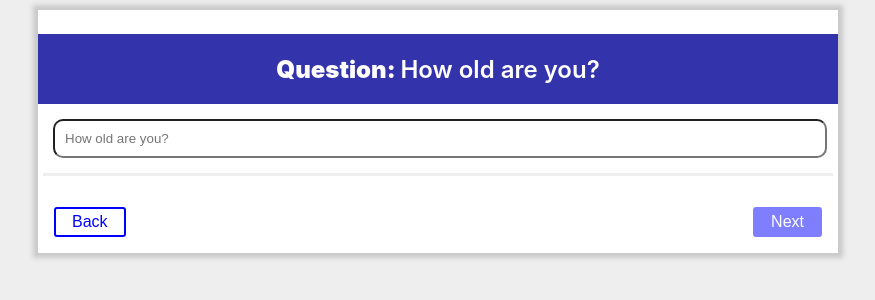
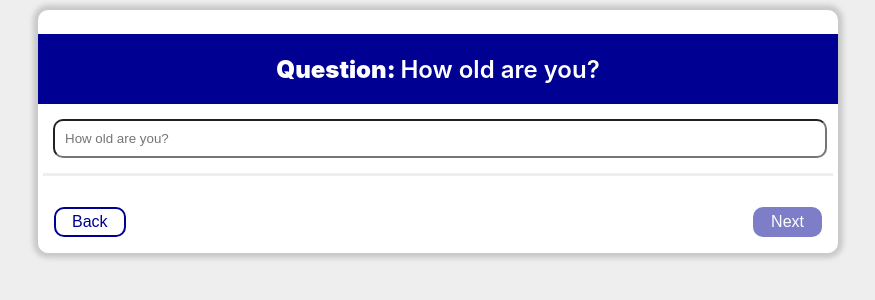
Before and after one commit to samaronybarros/liqid, a React (Create React App) app in the folder client/: page / in a window 1280 px wide. Shown: the top 300 px of the page, without its empty margins (202-1077 px from the left). Built offline with nearby package versions, Linux system fonts and the light colour scheme.

Commit message:
Updates with new Style

```diff
--- a/client/src/components/elements/Button.jsx
+++ b/client/src/components/elements/Button.jsx
@@ -1,8 +1,10 @@
 import React, { Component } from 'react'
+
 import styled, { css } from 'styled-components'
 import PropTypes from 'prop-types'
+import { Link } from 'react-router-dom'
 
-import { Link } from 'react-router-dom'
+import Style from './Style'
 
 const disabledStyle = css`
     opacity: 0.5;
@@ -12,23 +14,25 @@ const disabledStyle = css`
 `
 
 const Wrapper = styled.button`
-    background: ${props => (props.primary ? 'blue' : 'white')};
-    color: ${props => (props.primary ? 'white' : 'blue')};
+    background: ${props => (props.primary ? Style.primaryColor : Style.secondaryColor)};
+    color: ${props => (props.primary ? Style.secondaryColor : Style.primaryColor)};
 
     font-size: 1em;
     margin: 1em;
     padding: 0.25em 1em;
-    border: 2px solid blue;
-    border-radius: 3px;
+    border: 2px solid ${Style.primaryColor};
+    border-radius: 10px;
     display: block;
     cursor: pointer;
+
+    font-size: ${props => (props.buttonsize ? `${props.buttonsize}px` : null)};
 
     ${props => props.disabled && disabledStyle};
 `
 
 const ButtonLink = styled(Link)`
     text-decoration: none;
-    color: ${props => (props.primary ? 'white' : 'blue')};
+    color: ${props => (props.primary ? Style.secondaryColor : Style.primaryColor)};
 `
 
 class Button extends Component {
@@ -49,10 +53,10 @@ class Button extends Component {
     }
 
     render() {
-        const { linkTo, primary, disabled } = this.props
+        const { linkTo, primary, disabled, buttonsize, onClick } = this.props
         return (
             <Wrapper primary={primary} disabled={disabled}>
-                <ButtonLink to={linkTo} primary={primary}>
+                <ButtonLink to={linkTo} primary={primary ? 1 : 0} onClick={onClick} buttonsize={buttonsize}>
                     {this.props.children}
                 </ButtonLink>
             </Wrapper>
--- a/client/src/components/elements/Panel/Panel.jsx
+++ b/client/src/components/elements/Panel/Panel.jsx
@@ -1,10 +1,12 @@
 import React, { Component } from 'react'
 import styled from 'styled-components'
 
+import Style from '../Style'
+
 const Wrapper = styled.div`
-    background: #ffffff;
+    background: ${Style.panelBackgroundColor};
     width: 800px;
-    box-shadow: 0px 0px 5px 5px #c9c9c9;
+    box-shadow: 0px 0px 5px 5px ${Style.shadow};
     transition: 0.3s;
 
     position: fixed;
@@ -15,8 +17,10 @@ const Wrapper = styled.div`
     margin: auto;
     margin-top: 10px;
 
+    border-radius: 10px;
+
     &:hover {
-        box-shadow: 0px 0px 8px 8px #c9c9c9;
+        box-shadow: 0px 0px 8px 8px ${Style.shadow};
     }
 `
 
--- a/client/src/components/elements/Panel/PanelDivider.jsx
+++ b/client/src/components/elements/Panel/PanelDivider.jsx
@@ -1,8 +1,10 @@
 import React, { Component } from 'react'
 import styled from 'styled-components'
 
+import Style from '../Style'
+
 const Wrapper = styled.div`
-    border-top: 3px solid #eeeeee;
+    border-top: 3px solid ${Style.dividerColor};
     margin: 5px;
     padding-top: 10px;
     padding-bottom: 10;
--- a/client/src/components/elements/Panel/PanelHeader.jsx
+++ b/client/src/components/elements/Panel/PanelHeader.jsx
@@ -1,17 +1,18 @@
 import React, { Component } from 'react'
 import styled from 'styled-components'
+
+import Style from '../Style'
 
 const Wrapper = styled.div`
     padding: 0px 8px;
     height: 70px;
-    background: rgb(0, 0, 150, 0.8);
-    color: #000;
+    background: ${Style.primaryColor};
     text-align: center;
 `
 
 const Label = styled.p`
     font-size: 18pt;
-    color: #fff;
+    color: ${Style.textHeaderColor};
     position: relative;
     top: 50%;
     transform: perspective(1px) translateY(-50%);
--- a/client/src/components/elements/ProgressBar.jsx
+++ b/client/src/components/elements/ProgressBar.jsx
@@ -1,6 +1,8 @@
 import React, { Component } from 'react'
 import styled from 'styled-components'
 import PropTypes from 'prop-types'
+
+import Style from './Style'
 
 const Wrapper = styled.div`
     height: 10px;
@@ -8,7 +10,7 @@ const Wrapper = styled.div`
     background-repeat: no-repeat;
     background-size: ${props => props.percent}%;
     transition: all 0.2s ease;
-    border: 1px solid rgb(0, 0, 150, 0.8);
+    border: 1px solid ${Style.primaryColor};
     border-radius: 10px;
 `
 
--- a/client/src/components/elements/Style/index.js
+++ b/client/src/components/elements/Style/index.js
@@ -3,6 +3,8 @@ export default {
     secondaryColor: '#FFFFFF',
     panelBackgroundColor: '#FFFFFF',
     bodyBackGroundColor: '#EEEEEE',
+    dividerColor: '#EEEEEE',
+    textHeaderColor: '#FFFFFF',
 
     shadow: '#C9C9C9',
 }
```
